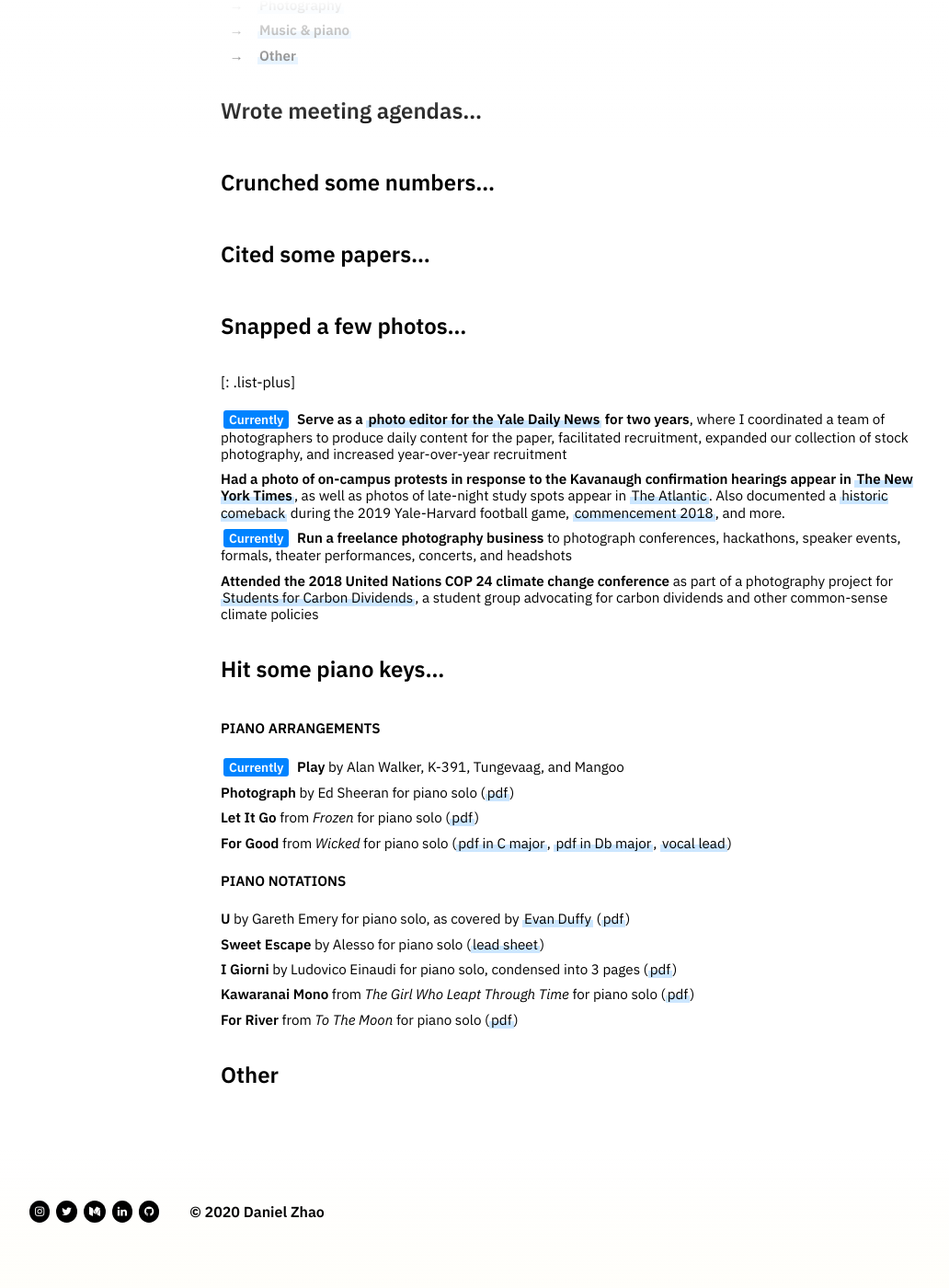
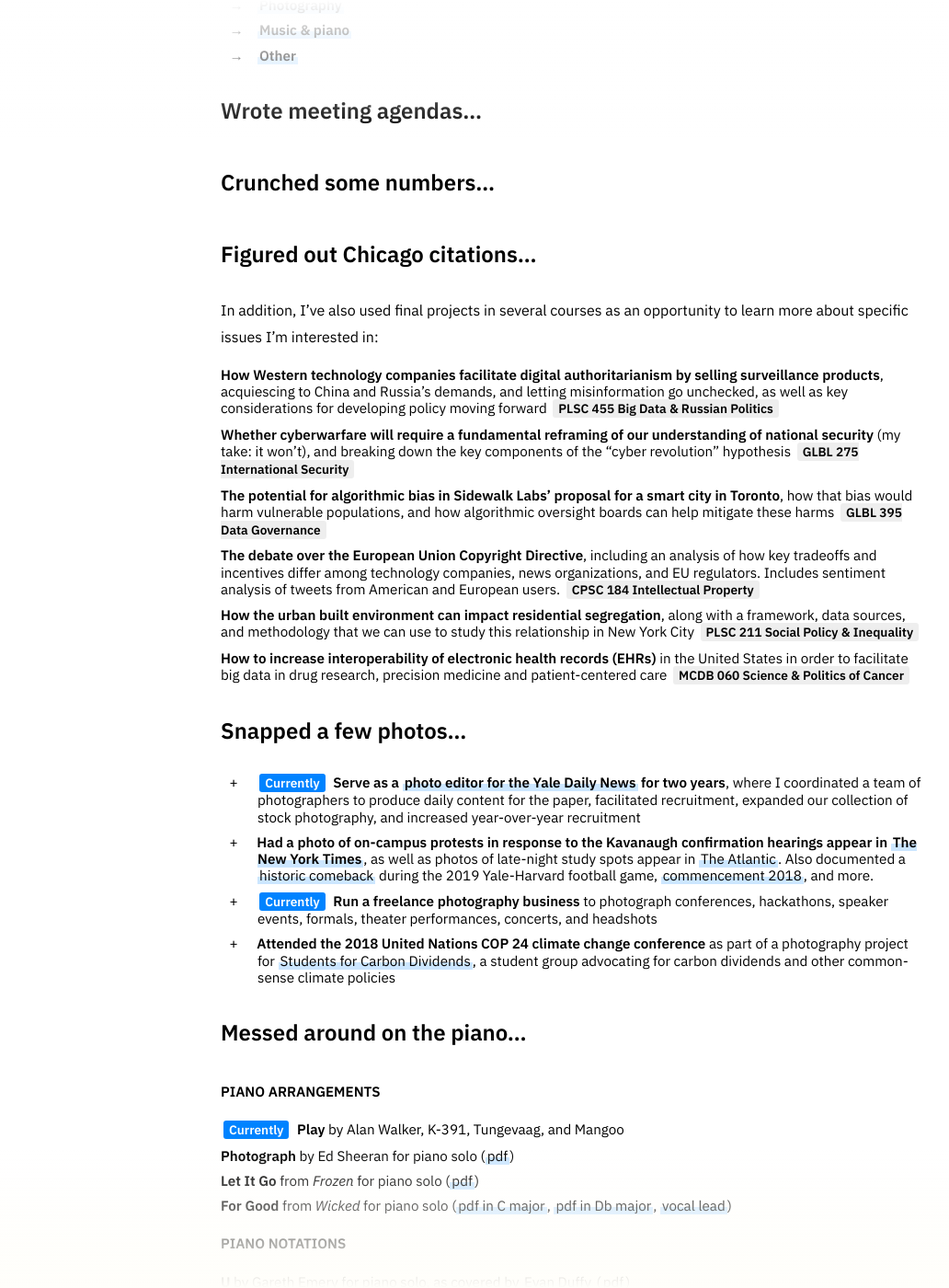
Before and after one commit to iamdanzhao/iamdanzhao.github.io, a Jekyll site: the page built from work/index.md, in a window 1280 px wide and 1400 px high, scrolled down 537 px. Shown: the whole window at 92% size, without its empty margins (16-1048 px from the left). Built offline with Jekyll 4.4.1, drawn with Linux system fonts in a browser that asks for light colours; some of the changed text lies outside the part shown.

Commit message:
added work: some papers, fix photos, added other

```diff
--- a/work/index.md
+++ b/work/index.md
@@ -17,17 +17,26 @@ title: Work
 
 ## Crunched some numbers... {#data-science}
 
-## Cited some papers... {#social-science}
+## Figured out Chicago citations... {#social-science}
+
+In addition, I've also used final projects in several courses as an opportunity to learn more about specific issues I'm interested in:
+
+- **How Western technology companies facilitate digital authoritarianism by selling surveillance products**, acquiescing to China and Russia's demands, and letting misinformation go unchecked, as well as key considerations for developing policy moving forward <span class="inline-label-note">PLSC 455 Big Data & Russian Politics</span>
+- **Whether cyberwarfare will require a fundamental reframing of our understanding of national security** (my take: it won't), and breaking down the key components of the "cyber revolution" hypothesis <span class="inline-label-note">GLBL 275 International Security</span>
+- **The potential for algorithmic bias in Sidewalk Labs' proposal for a smart city in Toronto**, how that bias would harm vulnerable populations, and how algorithmic oversight boards can help mitigate these harms <span class="inline-label-note">GLBL 395 Data Governance</span>
+- **The debate over the European Union Copyright Directive**, including an analysis of how key tradeoffs and incentives differ among technology companies, news organizations, and EU regulators. Includes sentiment analysis of tweets from American and European users. <span class="inline-label-note">CPSC 184 Intellectual Property</span>
+- **How the urban built environment can impact residential segregation**, along with a framework, data sources, and methodology that we can use to study this relationship in New York City <span class="inline-label-note">PLSC 211 Social Policy & Inequality</span>
+- **How to increase interoperability of electronic health records (EHRs)** in the United States in order to facilitate big data in drug research, precision medicine and patient-centered care <span class="inline-label-note">MCDB 060 Science & Politics of Cancer</span>
 
 ## Snapped a few photos... {#photography}
 
-[: .list-plus]
+{: .list-plus}
 - {% include lbl-now.html %} **Serve as a [photo editor for the Yale Daily News](https://www.instagram.com/yaledailynews/){:target="_blank"} for two years**, where I coordinated a team of photographers to produce daily content for the paper, facilitated recruitment, expanded our collection of stock photography, and increased year-over-year recruitment
 - **Had a photo of on-campus protests in response to the Kavanaugh confirmation hearings appear in [The New York Times](https://www.nytimes.com/2018/09/25/us/politics/deborah-ramirez-brett-kavanaugh-allegations.html){:target="_blank"}**, as well as photos of late-night study spots appear in [The Atlantic](https://www.theatlantic.com/education/archive/2018/11/college-24-hour-hangouts/576841/){:target="_blank"}. Also documented a [historic comeback](https://yaledailynews.com/blog/2018/05/21/yale-confers-3728-degrees-at-commencement/){:target="_blank"} during the 2019 Yale-Harvard football game, [commencement 2018](https://yaledailynews.com/blog/2018/05/21/yale-confers-3728-degrees-at-commencement/){:target="_blank"}, and more.
 - {% include lbl-now.html %} **Run a freelance photography business** to photograph conferences, hackathons, speaker events, formals, theater performances, concerts, and headshots
 - **Attended the 2018 United Nations COP 24 climate change conference** as part of a photography project for [Students for Carbon Dividends](https://www.s4cd.org/){:target="_blank"}, a student group advocating for carbon dividends and other common-sense climate policies
 
-## Hit some piano keys... {#music}
+## Messed around on the piano... {#music}
 
 #### Piano arrangements
 
@@ -45,3 +54,9 @@ title: Work
 - **For River** from *To The Moon* for piano solo ([pdf](https://drive.google.com/file/d/0B0wuRJcMeNcvUVVsUVE5Z3FSNzg/view?usp=sharing))
 
 ## Other {#other}
+
+**Map of hubs of US Big Three airline companies**: Current as of December 2018, but Delta had since grown Boston (BOS) into a hub, and established focus city operations Austin (AUS), Nashville (BNA), and San Jose (SJC). Now, nobody knows what will happen to the majors hubs post-coronavirus. [Google Maps](https://www.google.com/maps/d/u/0/edit?mid=1x2s9hTjBWYEQRFqwLvMWxp2eVJENeZsx&ll=30.791630598850965%2C-96.6942578&z=4){:target="_blank" class=".inline-label-page button"}
+
+<br>
+
+This page inspired by [**Nik Marda**](nikmarda.com).
```
